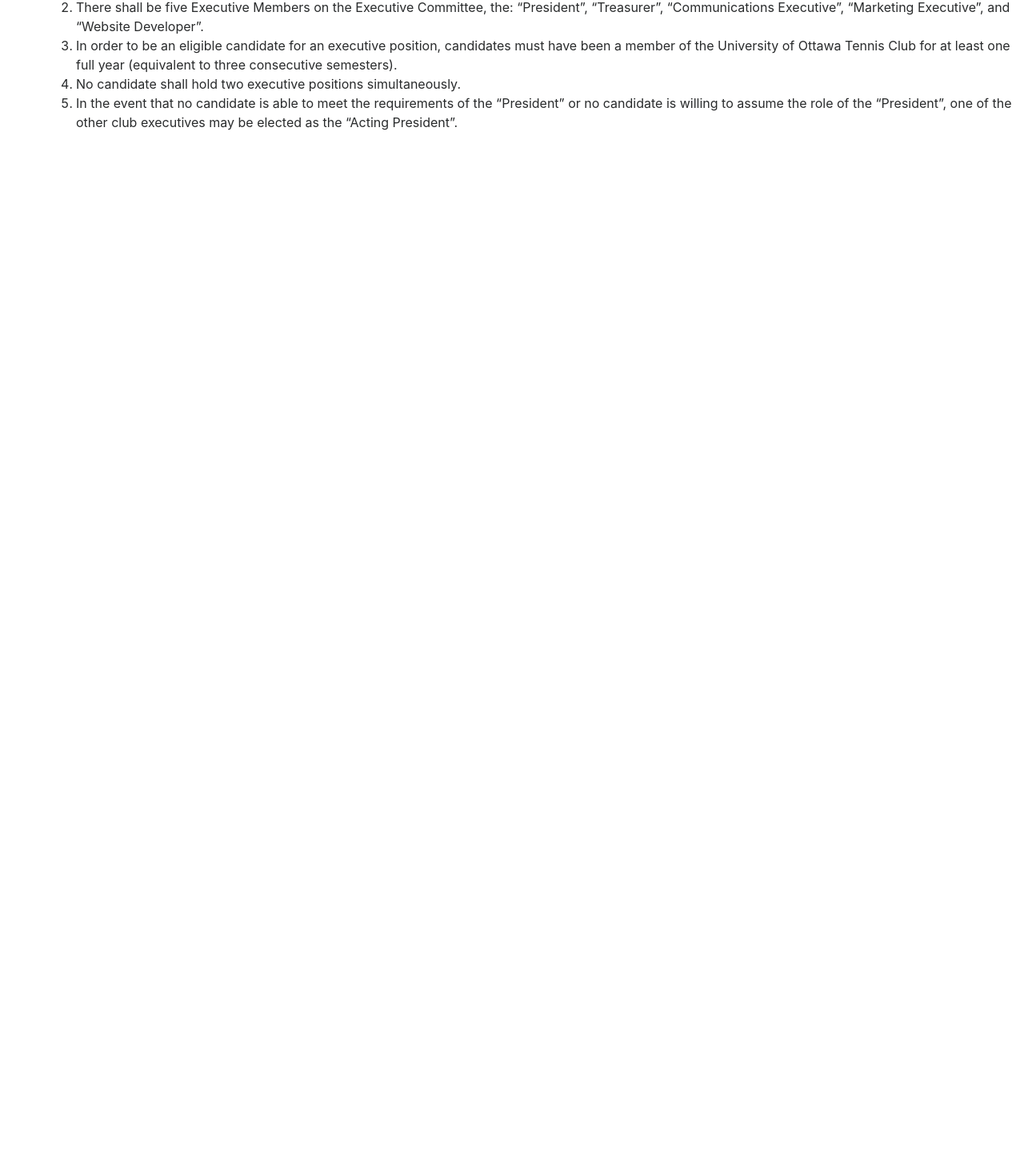
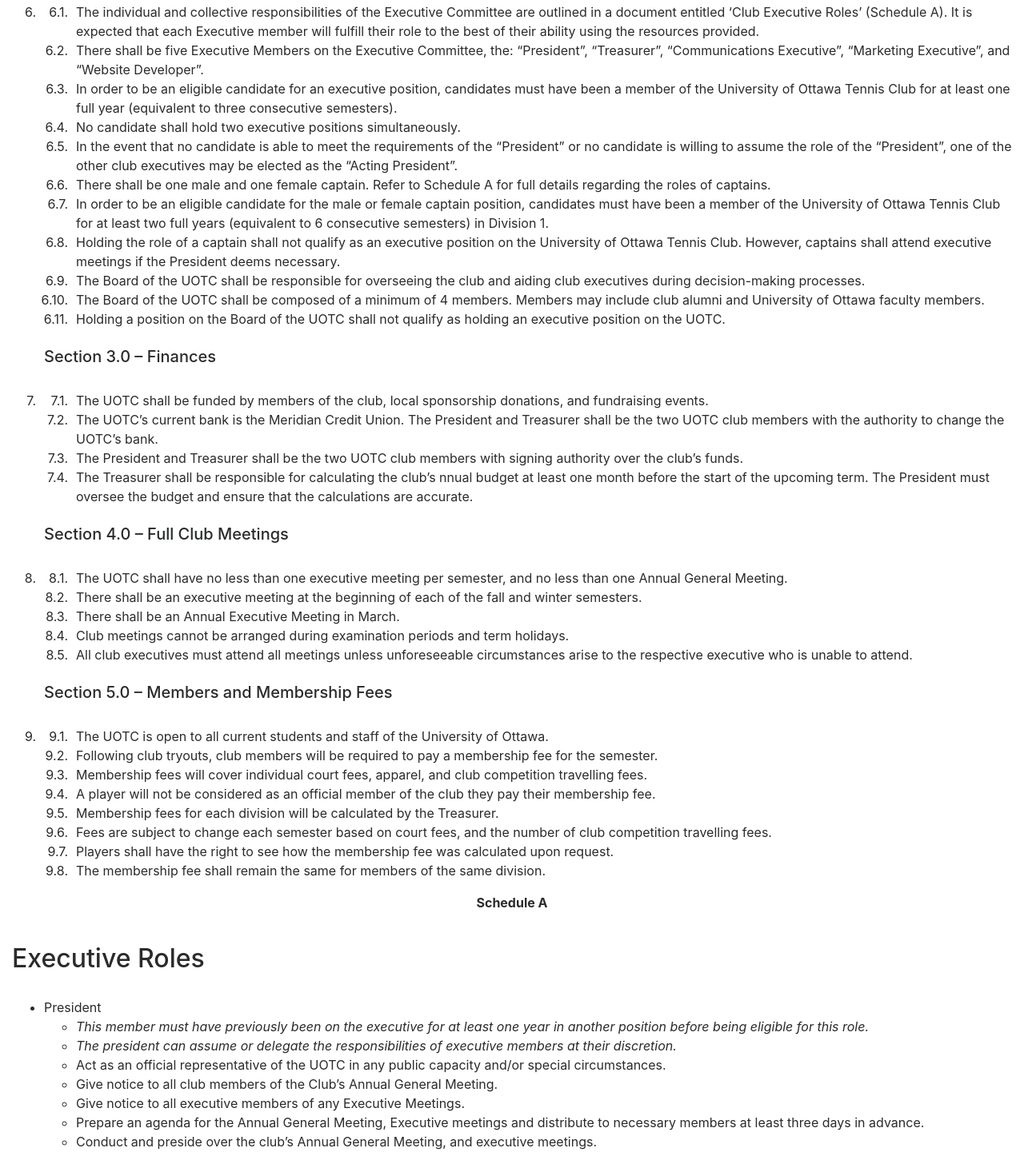
Before and after one commit to LukaDavid04/uottawa-tennis-web-dev, a plain HTML site: page src/documents.html in a window 1280 px wide. Shown: the part 4175-5631 px from the top of the page at 80% size. Before the commit the page ends 4356 px from the top, so only its background shows below. Drawn offline with Linux system fonts and the light colour scheme.

Commit message:
Added club constituion list information

```diff
--- a/src/css/style.css
+++ b/src/css/style.css
@@ -13,6 +13,10 @@ body{
     overflow-x: hidden; /* Hide scrollbars */
 }
 
-/* ol { counter-reset: item }
-li{ display: block }
-li:before { content: counters(item, ".") " "; counter-increment: item } */
+.text_center {text-align: center;}
+
+/* Thank you https://stackoverflow.com/questions/4098195/can-ordered-list-produce-result-that-looks-like-1-1-1-2-1-3-instead-of-just-1 */
+ol li {display:block;}
+ol > li:first-child {counter-reset: item;}
+ol > li {counter-increment: item; position: relative;}
+ol > li:before {content:counters(item, ".") ". "; position: absolute; margin-right: 100%; right: 10px;}
--- a/src/documents.html
+++ b/src/documents.html
@@ -93,9 +93,10 @@
 			<br><br><img src="images/const.png" alt="image" style="width:100%;">
 			<br><br><h1>University of Ottawa Tennis Club Constitution</h1>
 			<h4>(May 2020)</h4>
-			<br><h5>Section 1.0</h5>
+
 			<ol>
-				<li>Constitution
+				<br><h5>Section 1.0 – Constitution</h5><br>
+				<li>
 					<ol>
 						<li>The University of Ottawa Tennis Club (the “UOTC”) is the official name of the club.</li>
 						<li>The UOTC’s Instagram handle name shall be “uotennisclub”.</li>
@@ -104,19 +105,70 @@
 						<li>The UOTC shall have three divisions: “Division 1”, “Division 2”, and “Division 3” (In decreasing order of tennis playing ability).</li>
 					</ol>
 				</li>
-				<li>Club Executives, Captains, and Board Members
+				<br><h5>Section 2.0 – Club Executives, Captains, and Board Members</h5><br>
+				<li>
 					<ol>
 						<li>The individual and collective responsibilities of the Executive Committee are outlined in a document entitled ‘Club Executive Roles’ (Schedule A). It is expected that each Executive member will fulfill their role to the best of their ability using the resources provided.</li>
 						<li>There shall be five Executive Members on the Executive Committee, the: “President”, “Treasurer”, “Communications Executive”, “Marketing Executive”, and “Website Developer”. </li>
 						<li>In order to be an eligible candidate for an executive position, candidates must have been a member of the University of Ottawa Tennis Club for at least one full year (equivalent to three consecutive semesters).</li>
 						<li>No candidate shall hold two executive positions simultaneously.</li>
 						<li>In the event that no candidate is able to meet the requirements of the “President” or no candidate is willing to assume the role of the “President”, one of the other club executives may be elected as the “Acting President”.</li>
+						<li>There shall be one male and one female captain. Refer to Schedule A for full details regarding the roles of captains.</li>
+						<li>In order to be an eligible candidate for the male or female captain position, candidates must have been a member of the University of Ottawa Tennis Club for at least two full years (equivalent to 6 consecutive semesters) in Division 1.</li>
+						<li>Holding the role of a captain shall not qualify as an executive position on the University of Ottawa Tennis Club. However, captains shall attend executive meetings if the President deems necessary. </li>
+						<li>The Board of the UOTC shall be responsible for overseeing the club and aiding club executives during decision-making processes.</li>
+						<li>The Board of the UOTC shall be composed of a minimum of 4 members. Members may include club alumni and University of Ottawa faculty members.</li>
+						<li>Holding a position on the Board of the UOTC shall not qualify as holding an executive position on the UOTC.</li>
+					</ol>
+				</li>
+				<br><h5>Section 3.0 – Finances</h5><br>
+				<li>
+					<ol>
+						<li>The UOTC shall be funded by members of the club, local sponsorship donations, and fundraising events.</li>
+						<li>The UOTC’s current bank is the Meridian Credit Union. The President and Treasurer shall be the two UOTC club members with the authority to change the UOTC’s bank. </li>
+						<li>The President and Treasurer shall be the two UOTC club members with signing authority over the club’s funds.</li>
+						<li>The Treasurer shall be responsible for calculating the club’s nnual budget at least one month before the start of the upcoming term. The President must oversee the budget and ensure that the calculations are accurate. </li>
+					</ol>
+				</li>
+				<br><h5>Section 4.0 – Full Club Meetings</h5><br>
+				<li>
+					<ol>
+						<li>The UOTC shall have no less than one executive meeting per semester, and no less than one Annual General Meeting.</li>
+						<li>There shall be an executive meeting at the beginning of each of the fall and winter semesters. </li>
+						<li>There shall be an Annual Executive Meeting in March.</li>
+						<li>Club meetings cannot be arranged during examination periods and term holidays.</li>
+						<li>All club executives must attend all meetings unless unforeseeable circumstances arise to the respective executive who is unable to attend.</li>
+					</ol>
+				</li>
+				<br><h5>Section 5.0 – Members and Membership Fees</h5><br>
+				<li>
+					<ol>
+						<li>The UOTC is open to all current students and staff of the University of Ottawa.</li>
+						<li>Following club tryouts, club members will be required to pay a membership fee for the semester.</li>
+						<li>Membership fees will cover individual court fees, apparel, and club competition travelling fees. </li>
+						<li>A player will not be considered as an official member of the club they pay their membership fee.</li>
+						<li>Membership fees for each division will be calculated by the Treasurer. </li>
+						<li>Fees are subject to change each semester based on court fees, and the number of club competition travelling fees.</li>
+						<li>Players shall have the right to see how the membership fee was calculated upon request.</li>
+						<li>The membership fee shall remain the same for members of the same division.</li>
 					</ol>
 				</li>
 			</ol>
-			<p></p>
-
-
+			<p class="text_center"><strong>Schedule A</strong></p>
+			<br><h2>Executive Roles</h2><br>
+			<ul>
+				<li>President
+					<ul>
+						<i><li>This member must have previously been on the executive for at least one year in another position before being eligible for this role.</li>
+						<li>The president can assume or delegate the responsibilities of executive members at their discretion.</li></i>
+						<li>Act as an official representative of the UOTC in any public capacity and/or special circumstances.</li>
+						<li>Give notice to all club members of the Club’s Annual General Meeting.</li>
+						<li>Give notice to all executive members of any Executive Meetings.</li>
+						<li>Prepare an agenda for the Annual General Meeting, Executive meetings and distribute to necessary members at least three days in advance.</li>
+						<li>Conduct and preside over the club’s Annual General Meeting, and executive meetings.</li>
+					</ul>
+				</li>
+			</ul>
 		</div>
 	</div>
 </div>
```
Lines whose indentation alone changed are shown as unchanged.
